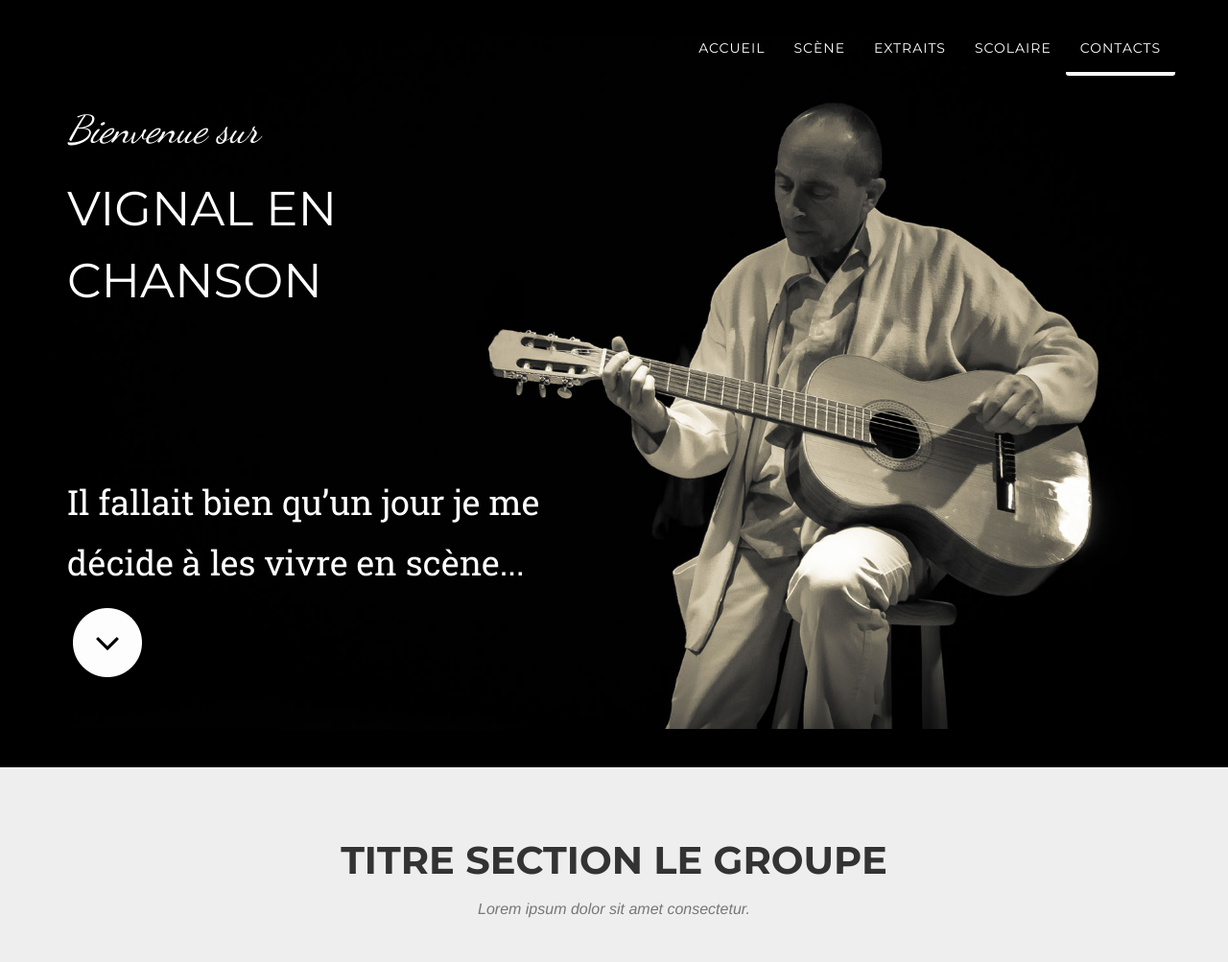
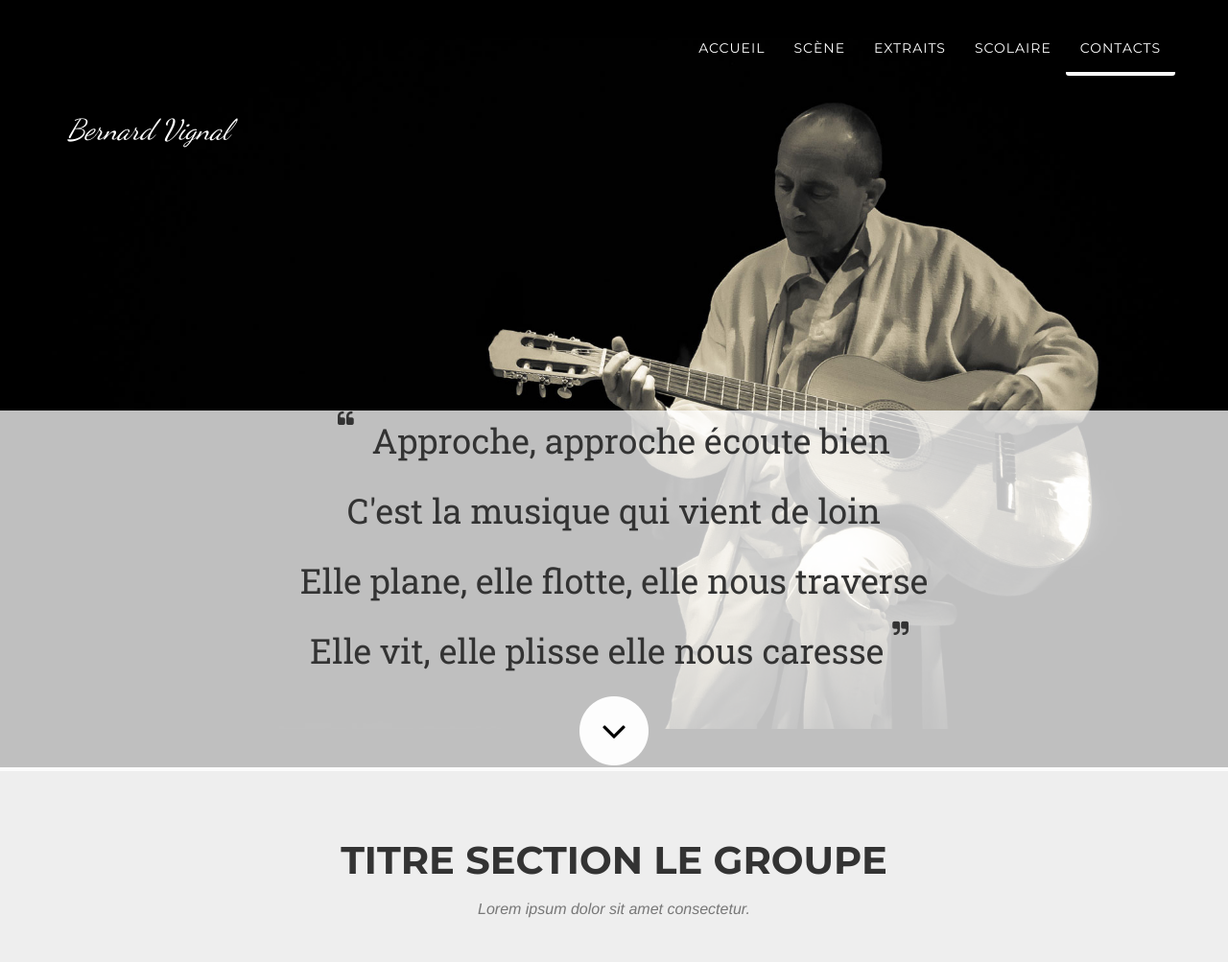
Before and after one commit to Puzzlout/VignalEnChanson, a PHP site: page / in a window 1280 px wide. Shown: the top 1003 px of the page at 96% size. Run offline with PHP 8.4, Linux system fonts and the light colour scheme; some libraries are stand-ins or nearby versions; some web fonts are replaced.

Commit message:
#24 (header section: adding new song)

```diff
--- a/css/agency.css
+++ b/css/agency.css
@@ -167,6 +167,14 @@ fieldset[disabled] .btn-xl.active {
   }
 }
 
+.hero {
+  background-size: cover;
+  background-repeat: no-repeat;
+  position: relative;
+  top: 5vh;
+  height: 90%;
+
+}
 .navbar-custom {
   background: rgba(0,0,0,0.8);
   border-color: transparent;
@@ -265,35 +273,24 @@ header {
   background-color: #000;
   height: 100vh;
 }
-.hero {
+header .hero {
   background-image: url("../img/header-bg.jpg");
-  background-size: cover;
-  background-repeat: no-repeat;
-  position: relative;
-  top: 5vh;
-  height: 90%;
 }
 @media (min-width: 992px) {
-  .hero {
+  header .hero {
     background-image: url("../img/header-bg.jpg");
   }
 }
 @media (max-width: 992px) {
-  .hero {
+  header .hero {
     background-image: url("../img/header-bg-992w.jpg");
   }
 }
 @media (max-width: 768px) {
-  .hero {
+  header .hero {
     background-image: url("../img/header-bg-768w.jpg");
   }
 }
-/*@media (max-width: 480px) {
-  .hero {
-    background-image: url("../img/header-bg-480w.jpg");
-  }
-}*/
-
 
 header .intro-text {
   padding-top: 125px;
@@ -332,15 +329,26 @@ header .intro-text .intro-heading {
 }
 header .intro-next {
   position: absolute;
-  bottom: 2vh;
+  left: 0;
+  bottom: -44px;
 }
-header .intro-next .intro-song p {
+header .intro-next .intro-song p,
+header .intro-next .intro-song .fa
+{
   font-size: 18px;
-  width: 50%;
+  color: #333;
+}
+header .intro-next .intro-song .fa-quote-left {
+  vertical-align: top;
+}
+header .intro-next .intro-song .fa-quote-right {
+  vertical-align: top;
 }
 .intro-next {
   color: #FFF;
-  text-align: left;
+  text-align: center;
+  width: 100%;
+  background: rgba(255,255,255,0.75);
 }
 
 @media (min-width: 768px) {
@@ -355,27 +363,17 @@ header .intro-next .intro-song p {
 }
 @media (min-width: 992px) {
   header .intro-text .intro-lead-in {
-    font-size: 40px;
+    font-size: 30px;
     line-height: 40px;
     margin-bottom: 25px;
   }
   header .intro-text .intro-heading {
-    font-size: 50px;
+    font-size: 40px;
     line-height: 75px;
   }
   header .intro-next .intro-song p {
     font-size: 36px;
   }
-}
-
-@media (min-width: 1200px) {
-  header .intro-next {
-    bottom: 6vh;
-  }
-  header .intro-next .intro-song p {
-    width: 60%;
-  }
-
 }
 section {
   padding: 50px 0;
--- a/php/modules/3.header.php
+++ b/php/modules/3.header.php
@@ -4,15 +4,26 @@
             <div class="row">
                 <div class="col-sm-8">
                     <div class="intro-text">
-                        <div class="intro-lead-in">Bienvenue sur</div>
-                        <div class="intro-heading">Vignal en chanson</div>
+                        <div class="intro-lead-in">Bernard Vignal</div>
+                        <!--<div class="intro-heading">Vignal en chanson</div>-->
                     </div>
                 </div>
                 <div class="col-sm-4"></div>
             </div>
+            <!--            <div class="row">-->
+            <!--                <div class="col-sm-12">-->
             <div class="intro-next">
                 <div class="intro-song">
-                    <p>Il fallait bien qu’un jour je me décide à les vivre en scène...</p>
+                    <p>
+                        <span class="fa fa-quote-left"></span>
+                        Approche, approche écoute bien
+                    </p>
+                    <p>C'est la musique qui vient de loin</p>
+                    <p>Elle plane, elle flotte, elle nous traverse</p>
+                    <p>
+                        Elle vit, elle plisse elle nous caresse
+                        <span class="fa fa-quote-right"></span>
+                    </p>
                 </div>
                 <a href="#team" class="page-scroll">
                         <span class="fa-stack">
@@ -21,6 +32,8 @@
                     </span>
                 </a>
             </div>
+            <!--                </div>-->
+            <!--            </div>-->
         </div>
     </div>
 </header>
--- a/php/modules/4.team.php
+++ b/php/modules/4.team.php
@@ -1,12 +1,5 @@
 <!-- Team Section -->
 <section id="team" class="bg-light-gray">
-    <div class="curtain">
-        <span class="curtain-slice"></span>
-        <span class="curtain-slice"></span>
-        <span class="curtain-slice"></span>
-        <span class="curtain-slice"></span>
-        <span class="curtain-slice"></span>
-    </div>
     <div class="container">
         <div class="row">
             <div class="col-lg-12 text-center">
```
